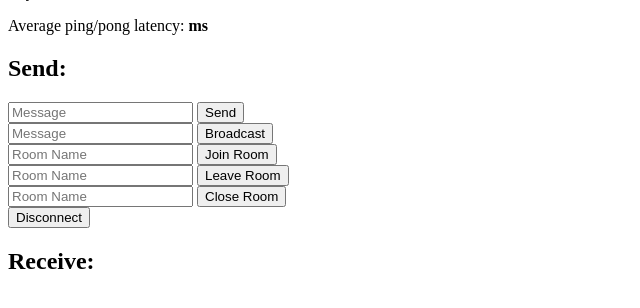
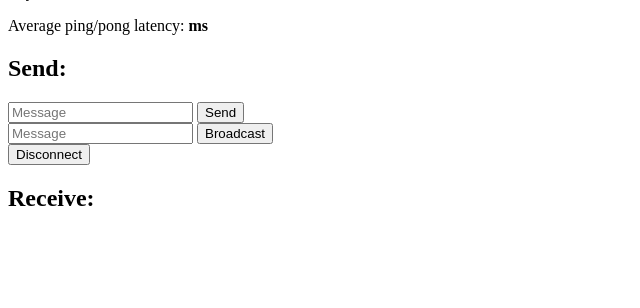
Before and after one commit to dtrineev/webservice3, a Flask app: template templates/index.html in a window 1280 px wide. Shown: the part 97-405 px from the top of the page, without its empty margins (0-640 px from the left). Run offline with Flask 2, Linux system fonts and the light colour scheme; the template is opened without the code that fills it, so the values that code supplies are empty; some libraries are stand-ins or nearby versions.

Commit message:
no message

```diff
--- a/app.py
+++ b/app.py
@@ -54,33 +54,6 @@ def test_broadcast_message(message):
          {'data': message['data'], 'count': session['receive_count']},
          broadcast=True)
 
-
-@socketio.on('join', namespace='/test')
-def join(message):
-    join_room(message['room'])
-    session['receive_count'] = session.get('receive_count', 0) + 1
-    emit('my_response',
-         {'data': 'In rooms: ' + ', '.join(rooms()),
-          'count': session['receive_count']})
-
-
-@socketio.on('leave', namespace='/test')
-def leave(message):
-    leave_room(message['room'])
-    session['receive_count'] = session.get('receive_count', 0) + 1
-    emit('my_response',
-         {'data': 'In rooms: ' + ', '.join(rooms()),
-          'count': session['receive_count']})
-
-
-@socketio.on('close_room', namespace='/test')
-def close(message):
-    session['receive_count'] = session.get('receive_count', 0) + 1
-    emit('my_response', {'data': 'Room ' + message['room'] + ' is closing.',
-                         'count': session['receive_count']},
-         room=message['room'])
-    close_room(message['room'])
-
 @socketio.on('disconnect_request', namespace='/test')
 def disconnect_request():
     session['receive_count'] = session.get('receive_count', 0) + 1
--- a/templates/index.html
+++ b/templates/index.html
@@ -67,18 +67,6 @@
                 socket.emit('my_broadcast_event', {data: $('#broadcast_data').val()});
                 return false;
             });
-            $('form#join').submit(function(event) {
-                socket.emit('join', {room: $('#join_room').val()});
-                return false;
-            });
-            $('form#leave').submit(function(event) {
-                socket.emit('leave', {room: $('#leave_room').val()});
-                return false;
-            });
-            $('form#close').submit(function(event) {
-                socket.emit('close_room', {room: $('#close_room').val()});
-                return false;
-            });
             $('form#disconnect').submit(function(event) {
                 socket.emit('disconnect_request');
                 return false;
@@ -99,18 +87,6 @@
         <input type="text" name="broadcast_data" id="broadcast_data" placeholder="Message">
         <input type="submit" value="Broadcast">
     </form>
-    <form id="join" method="POST" action='#'>
-        <input type="text" name="join_room" id="join_room" placeholder="Room Name">
-        <input type="submit" value="Join Room">
-    </form>
-    <form id="leave" method="POST" action='#'>
-        <input type="text" name="leave_room" id="leave_room" placeholder="Room Name">
-        <input type="submit" value="Leave Room">
-    </form>
-    <form id="close" method="POST" action="#">
-        <input type="text" name="close_room" id="close_room" placeholder="Room Name">
-        <input type="submit" value="Close Room">
-    </form>
     <form id="disconnect" method="POST" action="#">
         <input type="submit" value="Disconnect">
     </form>
```
